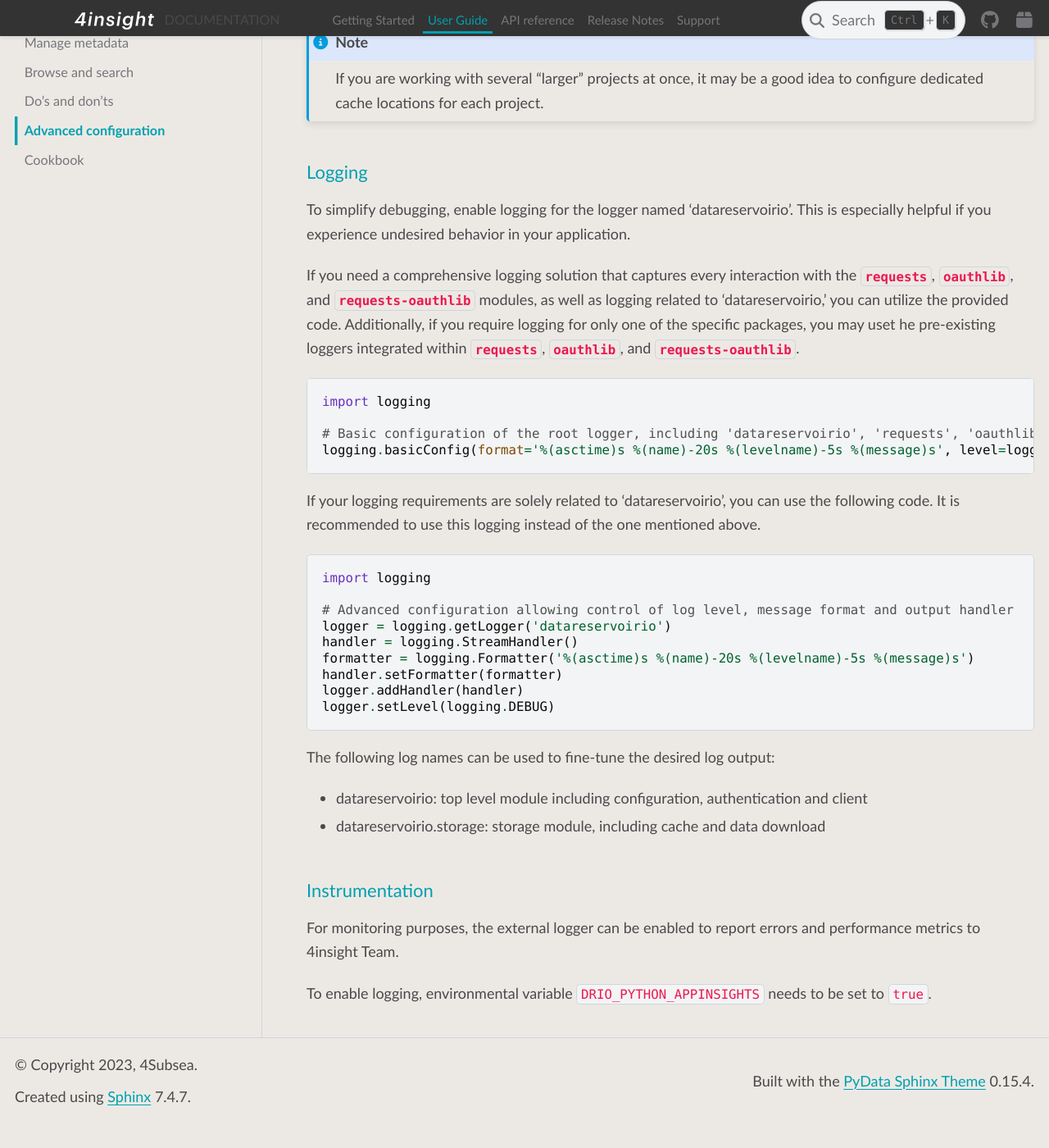
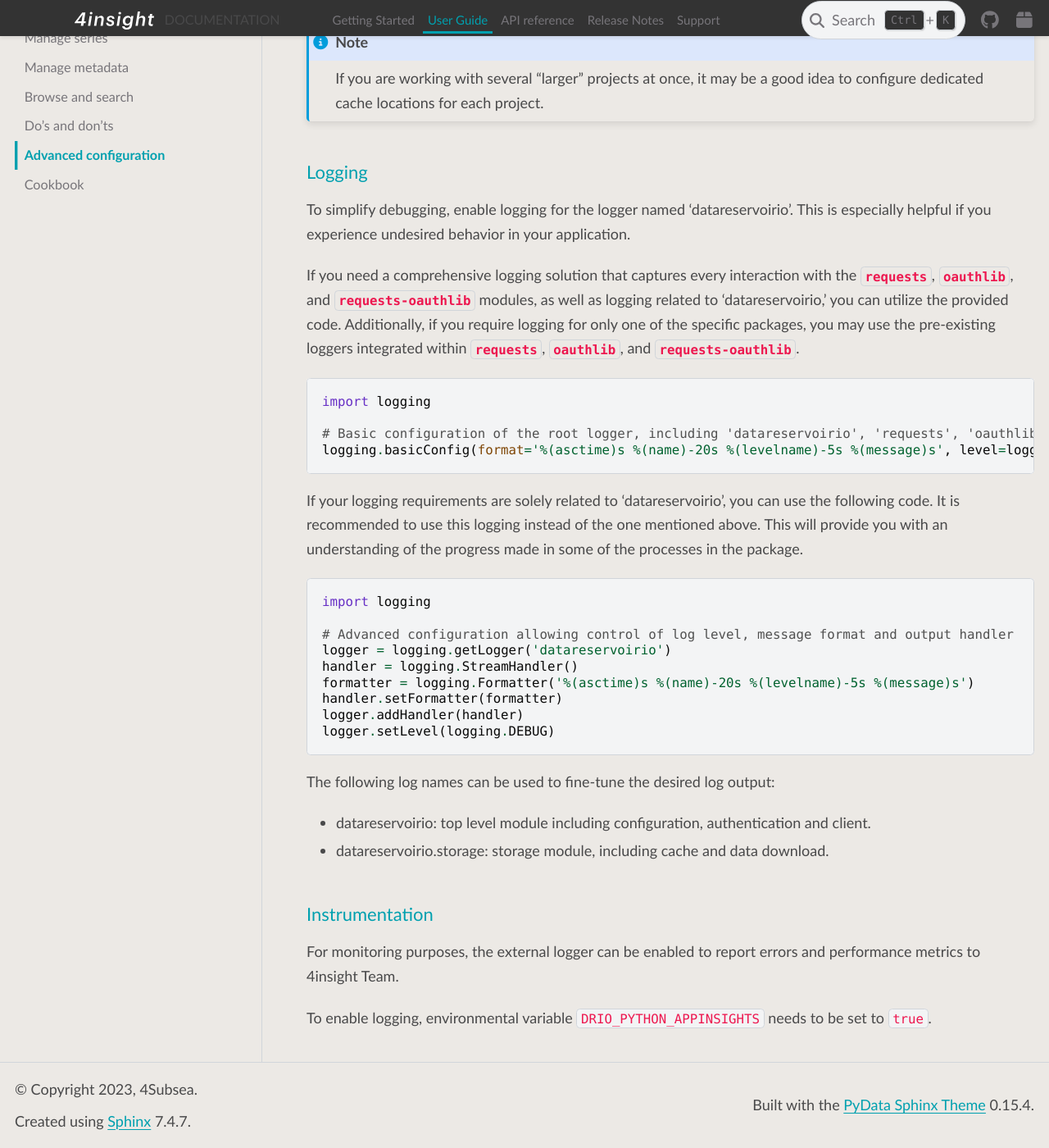
Before and after one commit to 4Subsea/drio-python, a Sphinx documentation site: the page built from docs/user_guide/advanced_config.rst, in a window 1280 px wide and 1400 px high, scrolled down 2229 px. Shown: the whole window at 82% size. Built offline with Sphinx 7.4.7 and the PyData theme 0.15.4, drawn with Linux system fonts in a browser that asks for light colours; before the commit the page ends 3600 px from its top, so only the background shows below that.

Commit message:
documentation

```diff
--- a/docs/user_guide/advanced_config.rst
+++ b/docs/user_guide/advanced_config.rst
@@ -107,7 +107,7 @@
 To simplify debugging, enable logging for the logger named 'datareservoirio'. This is especially helpful if you experience undesired behavior in your application.
 
 If you need a comprehensive logging solution that captures every interaction with the :py:mod:`requests`, :py:mod:`oauthlib`, and :py:mod:`requests-oauthlib` modules, as well as logging related to 'datareservoirio,' you can utilize the provided code.
-Additionally, if you require logging for only one of the specific packages, you may uset he pre-existing loggers integrated within :py:mod:`requests`, :py:mod:`oauthlib`, and :py:mod:`requests-oauthlib`.
+Additionally, if you require logging for only one of the specific packages, you may use the pre-existing loggers integrated within :py:mod:`requests`, :py:mod:`oauthlib`, and :py:mod:`requests-oauthlib`.
 
 .. code-block:: python
 
@@ -116,7 +116,8 @@
     # Basic configuration of the root logger, including 'datareservoirio', 'requests', 'oauthlib' and 'requests-oauthlib'
     logging.basicConfig(format='%(asctime)s %(name)-20s %(levelname)-5s %(message)s', level=logging.DEBUG)
 
-If your logging requirements are solely related to 'datareservoirio', you can use the following code. It is recommended to use this logging instead of the one mentioned above.
+If your logging requirements are solely related to 'datareservoirio', you can use the following code. It is recommended to use this logging instead of the one mentioned above. This will provide you with an understanding of the progress made in some
+of the processes in the package.
 
 .. code-block:: python
 
@@ -132,8 +133,8 @@
 
 The following log names can be used to fine-tune the desired log output:
 
-* datareservoirio: top level module including configuration, authentication and client
-* datareservoirio.storage: storage module, including cache and data download
+* datareservoirio: top level module including configuration, authentication and client.
+* datareservoirio.storage: storage module, including cache and data download.
 
 Instrumentation
 ---------------
```
